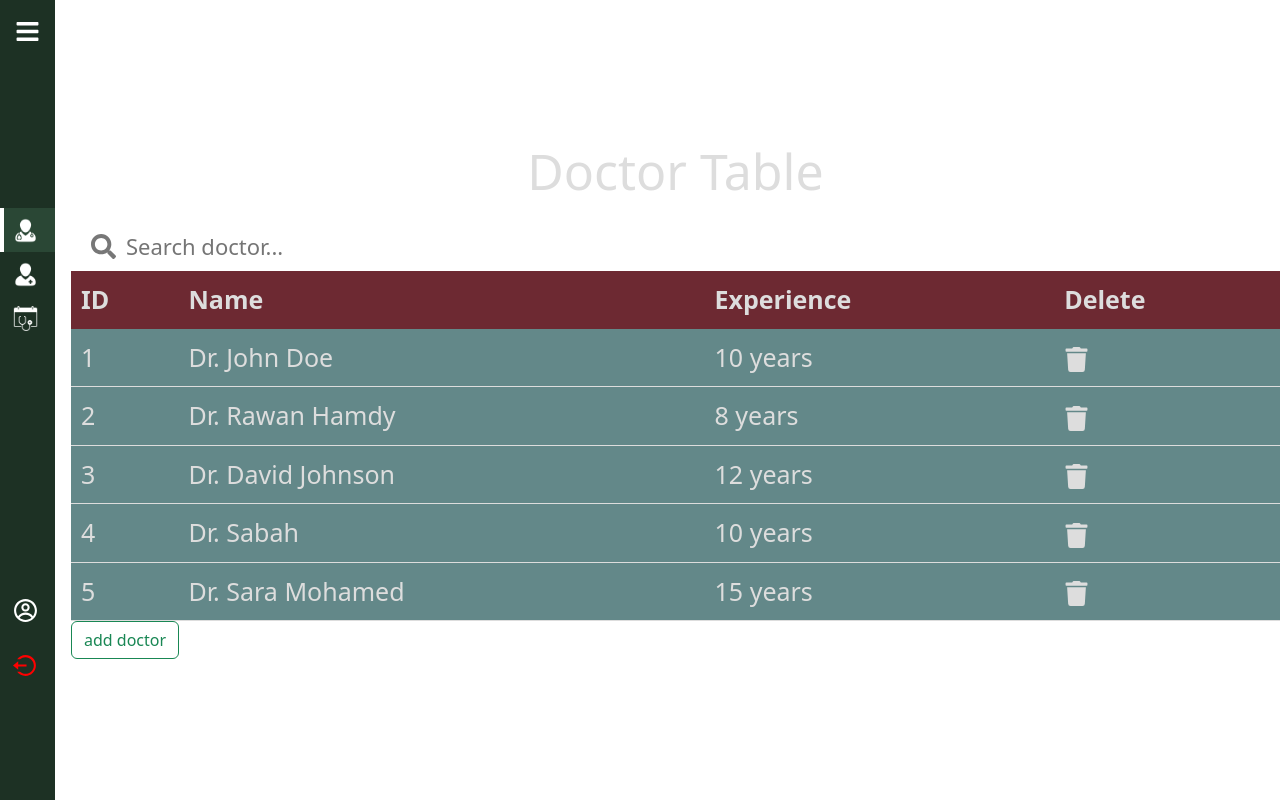
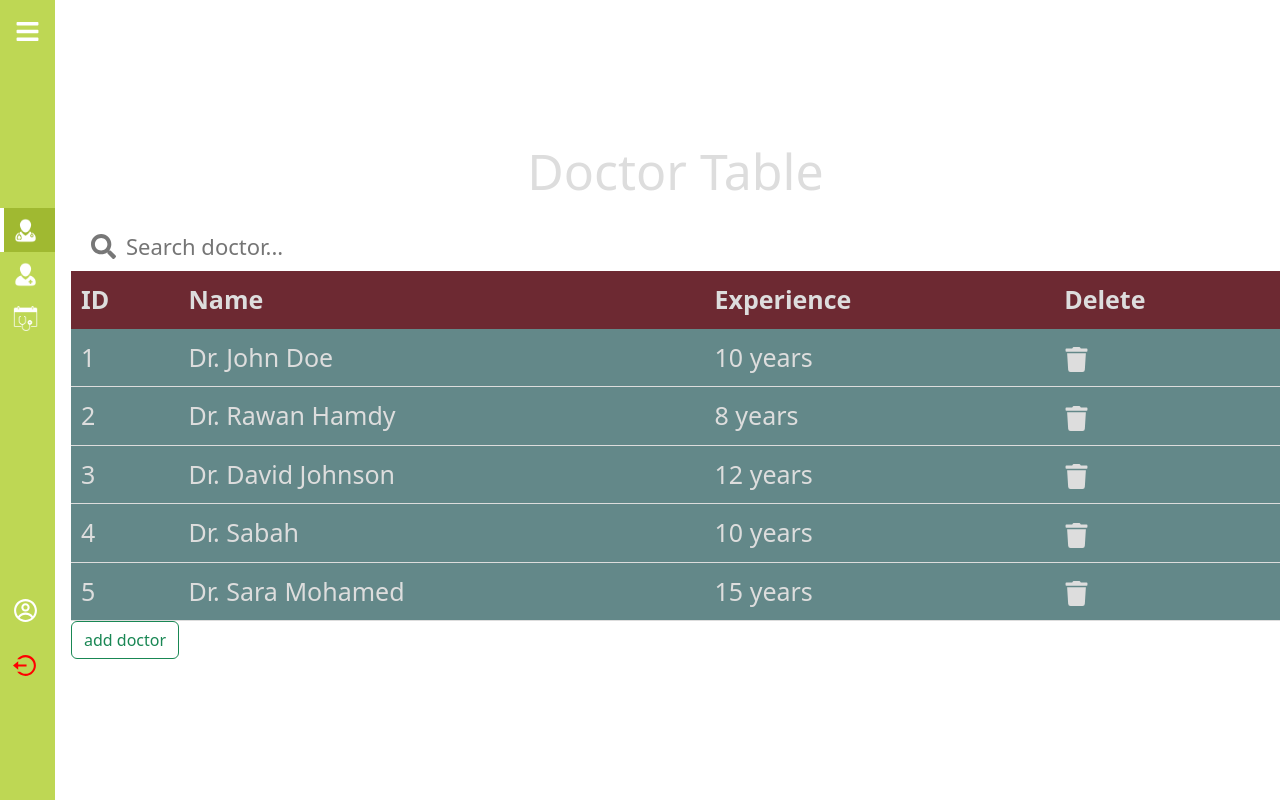
Before and after one commit to SabahEzzat20/GP_Frontend, a React (Create React App) app: page /viewDoctors in a window 1280 px wide. In both pictures the pointer is over the link 27 px from the left and 229 px from the top of the page. Built offline with nearby package versions, Linux system fonts and the light colour scheme.

Commit message:
sidebar color

```diff
--- a/src/Sass/Sidebar.css
+++ b/src/Sass/Sidebar.css
@@ -1,5 +1,5 @@
 .sidebar {
-  background-color: #1D3124;
+  background-color: #BED754;
   color: white;
   min-height: 100vh;
   margin-right: 1em;
@@ -42,7 +42,7 @@
 .link:hover, .last:hover {
   border-left: 4px solid white;
   transition: 0.2s cubic-bezier(0.6, -0.28, 0.735, 0.045);
-  background: #2a4735;
+  background: #a0b931;
 }
 
 .logoutandprofilecontainer {
--- a/src/Sass/Sidebar.scss
+++ b/src/Sass/Sidebar.scss
@@ -1,6 +1,6 @@
 
 .sidebar{
-    background-color: #1D3124;
+    background-color: #BED754;
     color: white;
     min-height: 100vh;
     margin-right: 1em;
@@ -37,7 +37,8 @@
     &:hover{
         border-left:  4px solid white;
         transition: 0.2s cubic-bezier(0.6, -0.28,0.735,0.045);
-        background: #2a4735;
+        background: #a0b931;
+        // background: #db0f9e;
     }
 }
 // .last{
```
Also changed, not shown: 1 other file (tests, documents, lock files or other folders).
